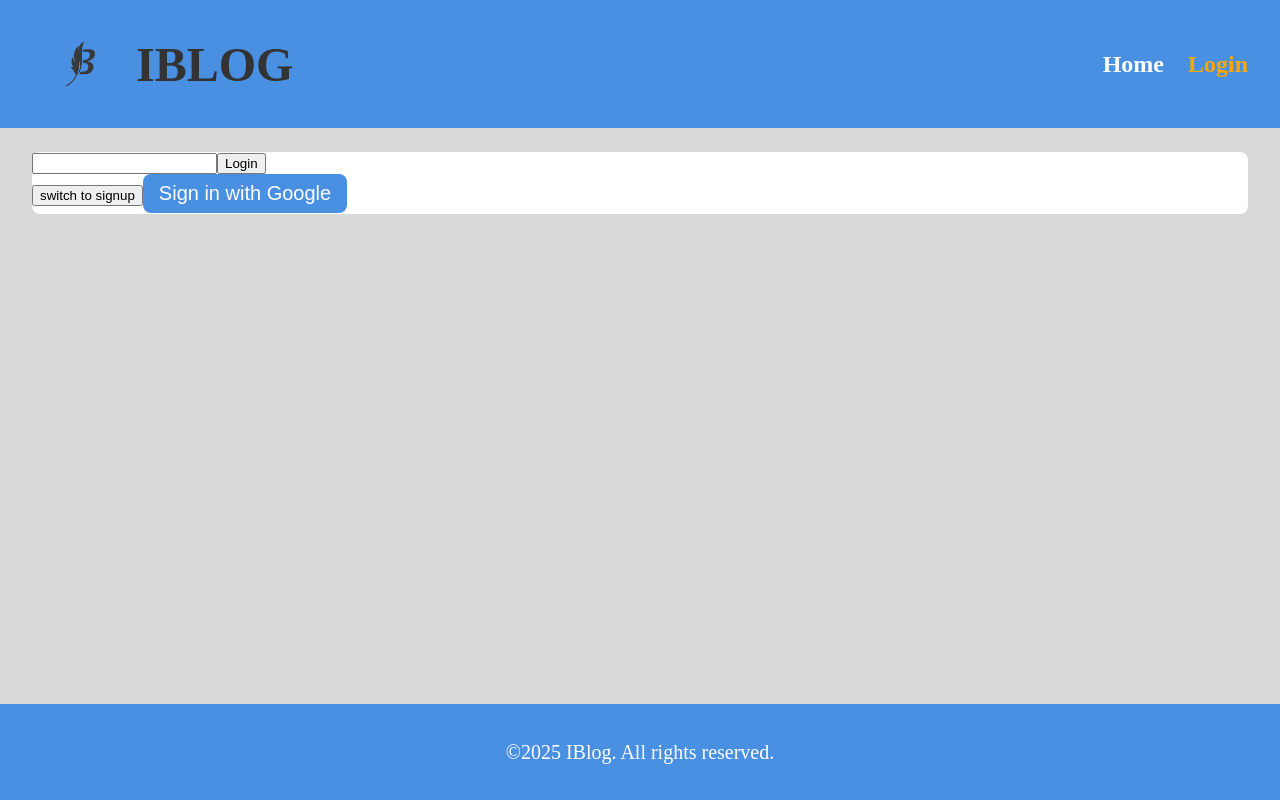
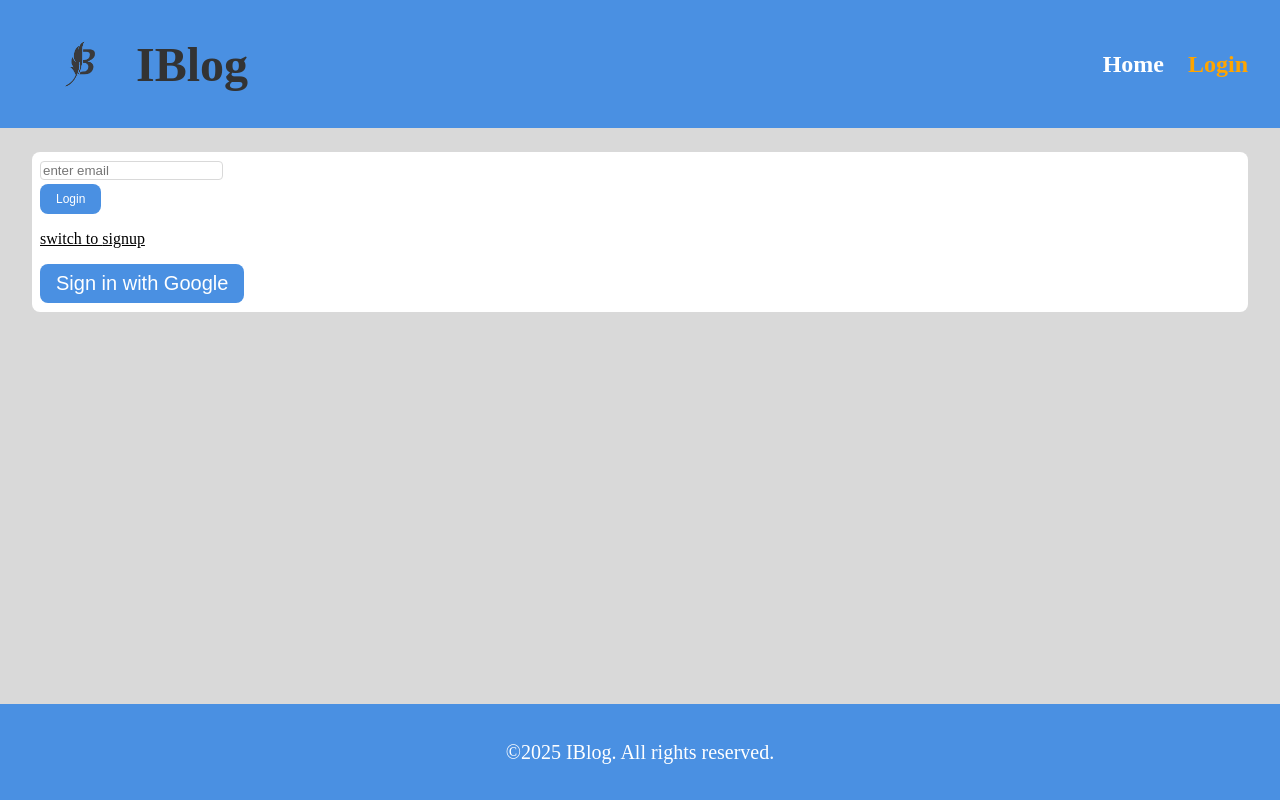
Before and after one commit to wsxxs2222/Iblog, a Next.js app: page /login in a window 1280 px wide. Built offline with nearby package versions, Linux system fonts and the light colour scheme; no server answers.

Commit message:
add package to generate user avatar, style login and signup forms

```diff
--- a/app/api/auth/[...nextauth]/route.js
+++ b/app/api/auth/[...nextauth]/route.js
@@ -3,7 +3,6 @@ import googleProviderImport from 'next-auth/providers/google';
 import credentialsProviderImport from "next-auth/providers/credentials";
 import { db } from '../../db';
 import { validateEmail } from '../email/login/validate_email';
-import axios from 'axios';
 
 const GoogleProvider = googleProviderImport.default;
 const CredentialsProvider = credentialsProviderImport.default;
@@ -21,7 +20,7 @@ const handler = NextAuth({
       credentials: {
         email: { label: "email", type: "text",},
       },
-      async authorize(credentials, req) {
+      async authorize(credentials/*, req*/) {
         try {
           const result = await validateEmail(credentials.email);
           const {success, username, email} = result;
--- a/app/lib/components/auth_components/login_form.jsx
+++ b/app/lib/components/auth_components/login_form.jsx
@@ -2,28 +2,26 @@
 
 import { useState } from "react";
 import { signIn } from 'next-auth/react';
+import '../../../ui/auth.css';
+import '../../../ui/component.css';
 
 export function LoginForm() {
     const [email, setEmail] = useState('');
-    const [errorMessage, setErrorMessage] = useState(null);
 
-    return <div>
+    return <div className="auth-form">
         <input type="text" value={email}
             onChange={(event) => {
                 const {value} = event.target;
                 setEmail(value);
             }}
-            />
-        <button
+            placeholder="enter email" />
+        <button className="button-small primary"
             onClick={async () => {
                 console.log('window.location.origin is', window.location.origin);
-                const result = await signIn('credentials',
+                await signIn('credentials',
                     {  email: email,},
                 );
             }}
         >Login</button>
-        {errorMessage
-            ? <p>{errorMessage}</p>
-            : null}
     </div>
 }
--- a/app/lib/components/auth_components/signup_form.jsx
+++ b/app/lib/components/auth_components/signup_form.jsx
@@ -1,8 +1,9 @@
 'use client'
 
 import { useState } from "react";
-import { signIn } from 'next-auth/react';
 import axios from "axios";
+import '../../../ui/auth.css';
+import '../../../ui/component.css';
 
 export function SignupForm() {
     const [credentials, setCredentials] = useState({
@@ -12,7 +13,7 @@ export function SignupForm() {
     const [errorMessage, setErrorMessage] = useState(null);
     const [isNewlyCreatedAccount, setIsNewlyCreatedAccount] = useState(false);
 
-    return <div>
+    return <div className="auth-form">
         <input type="text" name="username" value={credentials.username}
             onChange={(event) => {
                 const {name, value} = event.target;
@@ -25,7 +26,7 @@ export function SignupForm() {
                 updateCredentials(name, value);
             }}
             placeholder="enter email" />
-        <button
+        <button className="button-small primary"
             onClick={() => {
                 signUp(credentials.username, credentials.email);
             }}
@@ -44,7 +45,7 @@ export function SignupForm() {
 
     async function signUp(username, email) {
         try {
-            const response = await axios.post('/api/auth/email/signup', {username: username, email: email});
+            await axios.post('/api/auth/email/signup', {username: username, email: email});
         } catch (e) {
             if (e.response.status === 401) {
                 setErrorMessage(e.response.data.error);
@@ -54,7 +55,6 @@ export function SignupForm() {
                 return;
             }
         }
-
         setErrorMessage(null);
         setIsNewlyCreatedAccount(true);
     }
--- a/app/lib/components/basic_elements/appbar.jsx
+++ b/app/lib/components/basic_elements/appbar.jsx
@@ -13,7 +13,7 @@ export function MyAppBar() {
     return <div className="appbar">
         <div className="appbar-left">
             <Image id="blog-logo" src="/images/ibloglogo.png" alt="iblog logo" width={64} height={64} />
-            <h1 id="page-title">IBLOG</h1>
+            <h1 id="page-title">IBlog</h1>
         </div>
         <div className="appbar-right">
             <Link key='Home' href='/'>
--- a/app/lib/components/comment_components/comment_thread.jsx
+++ b/app/lib/components/comment_components/comment_thread.jsx
@@ -2,6 +2,7 @@
 
 import { useEffect, useContext } from "react"
 import axios from "axios"
+import Avatar from "react-avatar";
 import { PostStateContext } from "../post_components/post_context";
 import { AppStateContext } from "../app_context";
 import { OptionList } from "../basic_elements/option_list";
@@ -30,7 +31,7 @@ function Comment({content, username, commentId}) {
 
     return <div className="comment-container">
         <div className="user-avatar-column">
-            <div className="user-avatar-placeholder small-avatar"></div>
+           <Avatar name={username} size='36' round={true} className=".comment-user-avatar"></Avatar>
         </div>
         <div className="comment-data-column">
             <div className="comment-top-row">
--- a/app/lib/components/post_components/post.jsx
+++ b/app/lib/components/post_components/post.jsx
@@ -6,6 +6,7 @@ import axios from 'axios';
 import { CommentInput } from '../comment_components/comment_input';
 import { CommentThread } from '../comment_components/comment_thread';
 import { OptionList } from '../basic_elements/option_list';
+import Avatar from 'react-avatar';
 import '../../../ui/post.css';
 import '../../../ui/component.css';
 
@@ -17,9 +18,7 @@ function Post({title, content, username, id, timeCreated}) {
 
     return <PostStateKeeper postId={id}>
         <div id='post-container'>
-            <div id='user-avatar-container'>
-                <div id='user-avatar-placeholder'></div>
-            </div>
+            <Avatar className='post-user-avatar' name={username} size='64' round={true}></Avatar>
             <div id='post-content-container'>
                 {isEditMode
                     ? <div>
--- a/app/login/page.jsx
+++ b/app/login/page.jsx
@@ -13,14 +13,14 @@ function LoginPage() {
   const isFirstTime = searchParams.get('isFirstTime');
   const [formType, setFormType] = useState('login');
 
-  return <div>
+  return <div id='login-body'>
     {isFirstTime ? <h2>Account created successfully! Please log in.</h2> : null}
     {formType === 'login'
       ? <LoginForm></LoginForm>
       : <SignupForm></SignupForm>}
-    <button onClick={changeFormType}>switch to {formType === 'login'
+    <p onClick={changeFormType}>switch to {formType === 'login'
     ? 'signup'
-    : 'login'}</button>
+    : 'login'}</p>
     <button className='button-large primary' onClick={() => signIn('google')}>Sign in with Google</button>
   </div>;
 
--- /dev/null
+++ b/app/ui/auth.css
@@ -0,0 +1,19 @@
+.auth-form {
+    display: flex;
+    flex-direction: column;
+    align-items: start;
+    gap: var(--space-4);
+}
+
+.auth-form input {
+    border: 1px solid var(--border-secondary);
+    border-radius: var(--radius-small);
+}
+
+#login-body {
+    margin: var(--space-8);
+}
+
+#login-body > p {
+    text-decoration: underline;
+}
--- a/package.json
+++ b/package.json
@@ -20,7 +20,9 @@
     "next": "^15.3.5",
     "next-auth": "^4.24.11",
     "pg": "^8.16.3",
+    "prop-types": "^15.8.1",
     "react": "^19.1.0",
+    "react-avatar": "^5.0.4",
     "react-dom": "^19.1.0"
   },
   "devDependencies": {
```
Also changed, not shown: app/ui/comment.css (+2 -9 lines), app/ui/post.css (+5 -4 lines), 1 other file (tests, documents, lock files or other folders).
